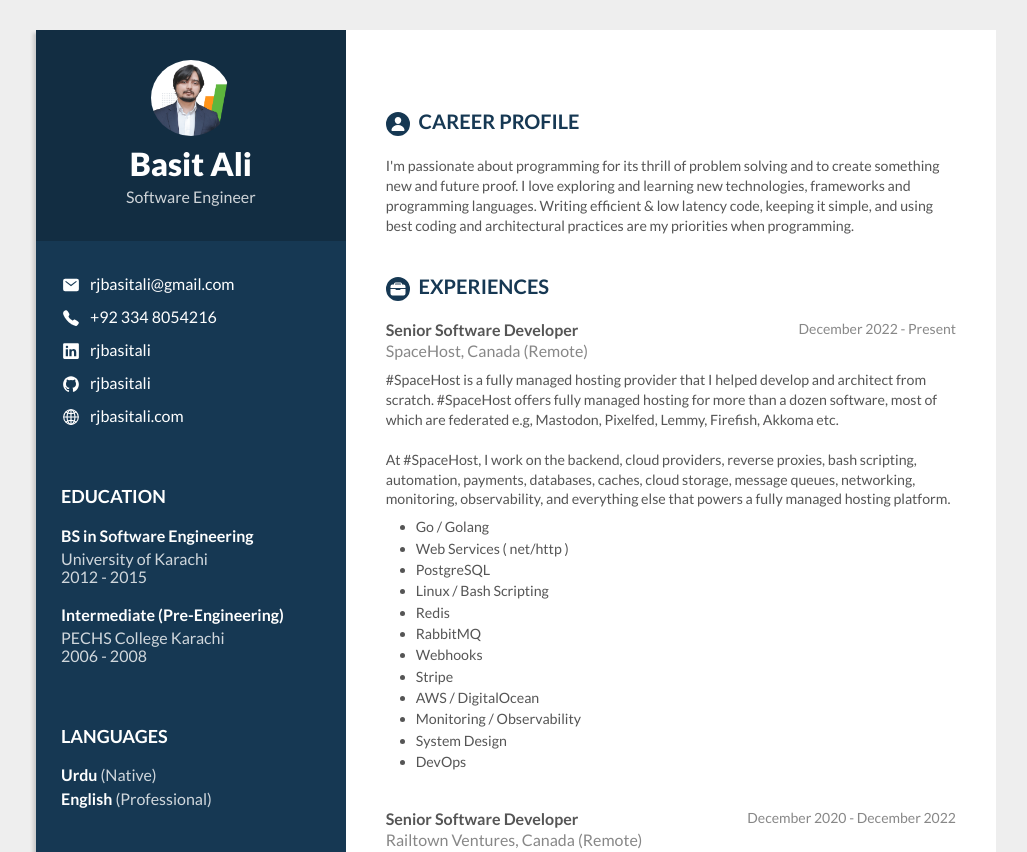
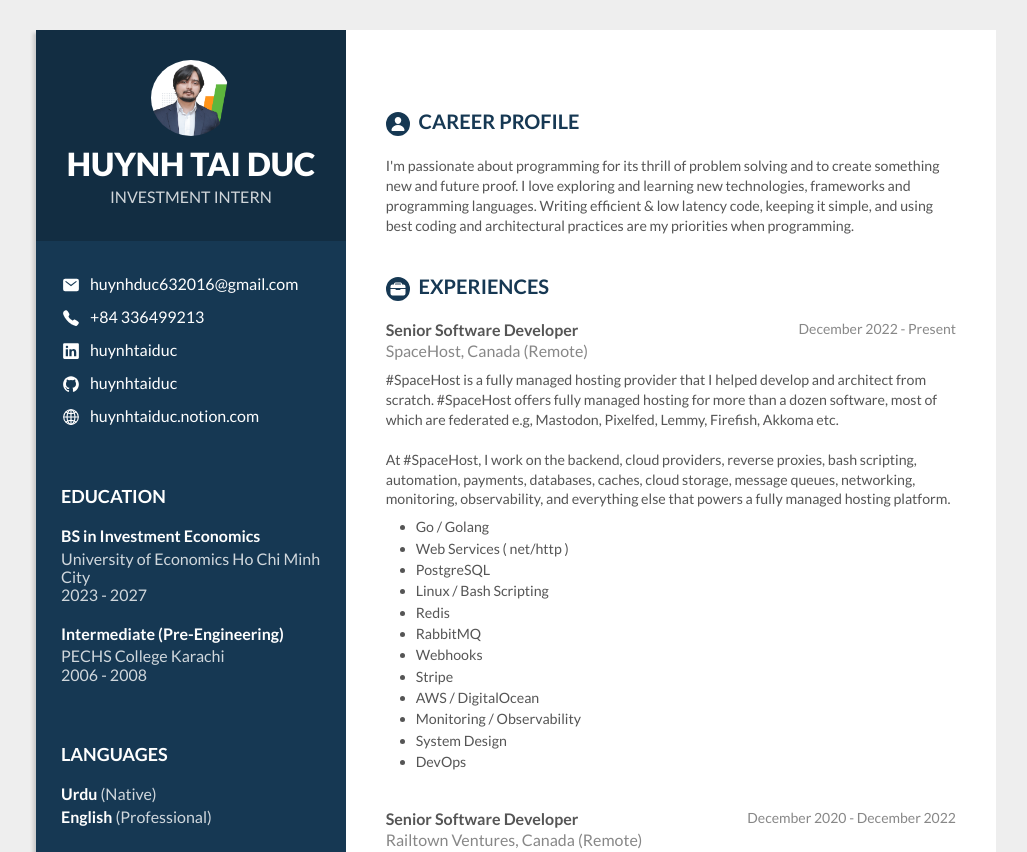
Before and after one commit to tduc2801/-taiduc05.github.io, a plain HTML site: page index.html in a window 1280 px wide. Shown: the top 852 px of the page, without its empty margins (124-1151 px from the left). Drawn offline with nearby package versions, Linux system fonts and the light colour scheme.

Commit message:
Update index.html

```diff
--- a/index.html
+++ b/index.html
@@ -24,35 +24,35 @@
             <div class="col span-1-of-3 personal">
                 <div class="personal-header">
                     <img src="resources/img/profile_pic2.png" alt="Profile picture">
-                    <h1>Basit Ali</h1>
-                    <p>Software Engineer</p>
+                    <h1>HUYNH TAI DUC</h1>
+                    <p>INVESTMENT INTERN</p>
                 </div>
                 <div class="personal-details">
                     <div class="personal-info">
                         <ion-icon name="mail"></ion-icon>
-                        <a href="mailto:rjbasitali@gmail.com" target="_blank">rjbasitali@gmail.com</a>
+                        <a href="mailto:rjbasitali@gmail.com" target="_blank">huynhduc632016@gmail.com</a>
                     </div>
                     <div class="personal-info">
                         <ion-icon name="call"></ion-icon>
-                        <a href="tel:0923348054216" target="_blank">+92 334 8054216</a>
+                        <a href="tel:0923348054216" target="_blank">+84 336499213</a>
                     </div>
                     <div class="personal-info">
                         <ion-icon name="logo-linkedin"></ion-icon>
-                        <a href="https://www.linkedin.com/in/rjbasitali/" target="_blank">rjbasitali</a>
+                        <a href="https://www.linkedin.com/in/rjbasitali/" target="_blank">huynhtaiduc</a>
                     </div>
                     <div class="personal-info">
                         <ion-icon name="logo-github"></ion-icon>
-                        <a href="https://github.com/rjbasitali" target="_blank">rjbasitali</a>
+                        <a href="https://github.com/rjbasitali" target="_blank">huynhtaiduc</a>
                     </div>
                     <div class="personal-info">
                         <ion-icon name="globe-outline"></ion-icon>
-                        <a href="https://rjbasitali.com" target="_blank">rjbasitali.com</a>
+                        <a href="https://rjbasitali.com" target="_blank">huynhtaiduc.notion.com</a>
                     </div>
 
                     <h3>Education</h3>
                     <div class="personal-ed">
-                        <p class="personal-ed-bold">BS in Software Engineering</p>
-                        <p class="personal-ed-light">University of Karachi<br>2012 - 2015</p>
+                        <p class="personal-ed-bold">BS in Investment Economics</p>
+                        <p class="personal-ed-light">University of Economics Ho Chi Minh City<br>2023 - 2027</p>
                     </div>
                     <div class="personal-ed">
                         <p class="personal-ed-bold">Intermediate (Pre-Engineering)</p>
```
